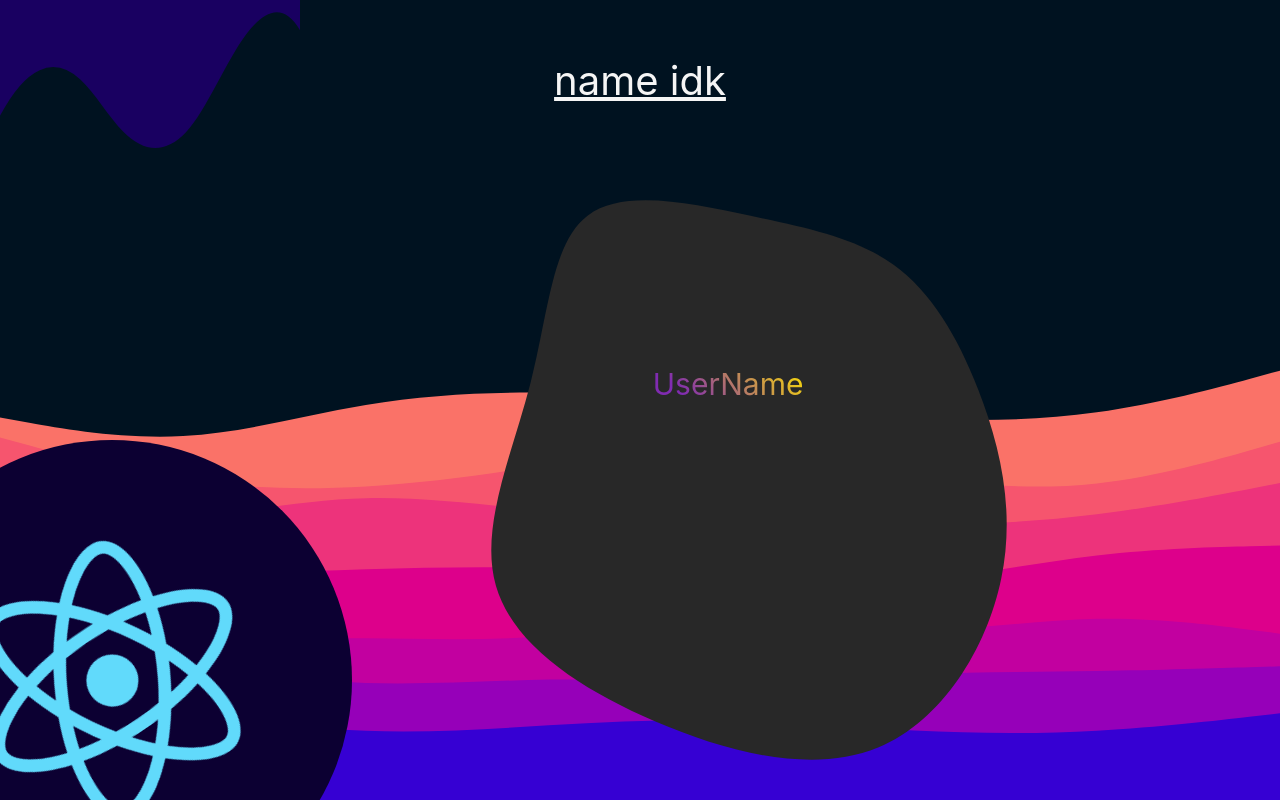
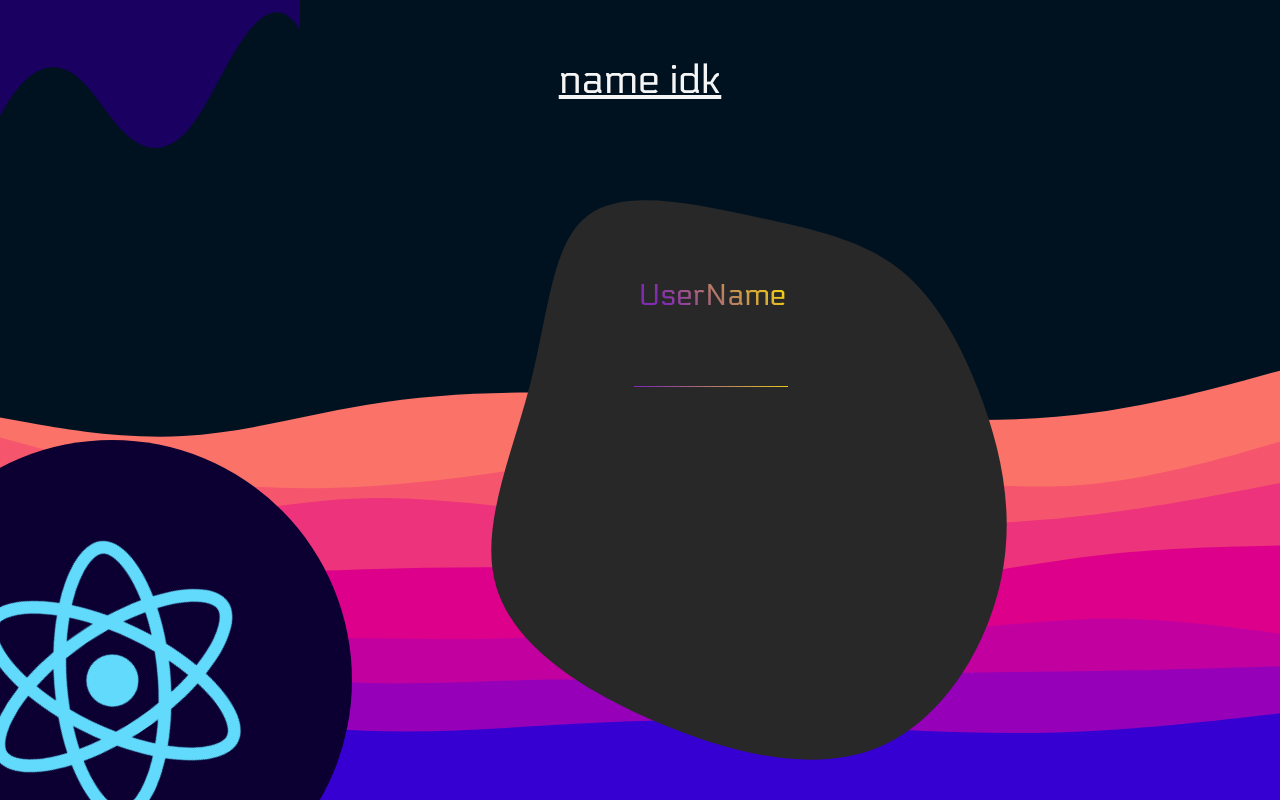
Before and after one commit to Gohostieee/news-web-app, a React (Create React App) app: page / in a window 1280 px wide. Shown: the top 800 px of the page. Built offline with nearby package versions, Linux system fonts and the light colour scheme.

Commit message:
hooks hooks hooks!

```diff
--- a/src/App.css
+++ b/src/App.css
@@ -21,7 +21,10 @@
     animation: App-logo-spin infinite 20s linear;
   }
 }
-
+@font-face {
+  font-family: elec;
+  src: url(Electrolize-Regular.ttf);
+}
 .App-header {
   min-height: 20vh;
   display: flex;
@@ -69,9 +72,29 @@ p{
 }
 #userName{
   font-size: 30px;
+  top: 10%;
+  left: 38.5%;
+  z-index: 99;
+}
+
+.inp{
+  outline: none;
+  background-color: rgba(0,0,0,0);
+  border-top: hidden;
+  border-right: hidden;
+  border-left: hidden;
+  border-image-slice: 1;
+  text-align: center;
+  width: 150px;
+  border-image-source: linear-gradient(45deg,#802bb1 5%,#FFE400);
+  border-bottom-width: 1px;
   top: 20%;
-  left: 40%;
+  left: 38%;
   z-index: 99;
+  caret-color: #802bb1;
+  font-size: 20px;
+  position: absolute;
+  margin-top: 25px;
 }
 #blob1{
   width: 100%;
@@ -85,6 +108,8 @@ p{
 body{
   background-color: black;
   overflow: hidden;
+  font-family: 'elec';
+
 }
 .background-image{
   position: absolute;
--- a/src/App.js
+++ b/src/App.js
@@ -5,8 +5,21 @@ import KUTE from 'kute.js'
 import blob1 from './blob-1.svg'
 import $ from 'jquery'
 import './App.css';
+import React, {useState,useEffect} from "react";
+function App() {
+    useEffect(()=> {
+        let keypress= $('input').keypress(function (e){
+            if (e.key==" "){
+                e.preventDefault()
+                if ($(this).val()["length"]<13) {
+                    let value = $(this).val()
 
-function App() {
+                    $(this).val(value + "_")
+                    console.log($(this).val()["length"])
+                }
+            }
+        });
+    })
 
 
     return (
@@ -29,6 +42,7 @@ function App() {
         <div className="blob" alt="logo" >
             <img src={blob1} id='blob1'/>
             <p className='pyGrad' id='userName'>UserName</p>
+            <input maxLength={12} className='inp pyGrad'/>
         </div>
         <div className="circle" id="lowerleft">
             <img src={logo} className="App-logo" alt="logo" />
@@ -37,8 +51,11 @@ function App() {
         </body>
       </div>
 
+
   );
 
 }
 
+
+
 export default App;
--- a/src/index.js
+++ b/src/index.js
@@ -2,6 +2,7 @@ import React from 'react';
 import ReactDOM from 'react-dom';
 import './index.css';
 import App from './App';
+import keypress from'./App'
 import reportWebVitals from './reportWebVitals';
 import KUTE from "kute.js";
 
@@ -9,7 +10,6 @@ ReactDOM.render(
   <React.StrictMode>
 
     <App />
-
   </React.StrictMode>,
 
 
```
Also changed, not shown: src/Electrolize-Regular.ttf (added), src/OFL.txt (added).
